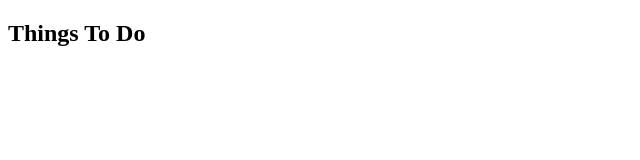
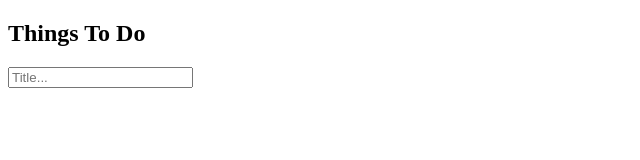
Before and after one commit to reilly-codes/Group_project, a plain HTML site: page to_do.html in a window 1280 px wide. Shown: the whole page, without its empty margins (0-640 px from the left). Drawn offline with Linux system fonts and the light colour scheme.

Commit message:
add a placeholder for Title

```diff
--- a/to_do.html
+++ b/to_do.html
@@ -8,6 +8,8 @@
 <body>
     <div id="tlist">
         <h2>Things To Do</h2>
+        <input type="text" id="things" placeholder="Title...">
+
     </div>
 </body>
 </html>
```
